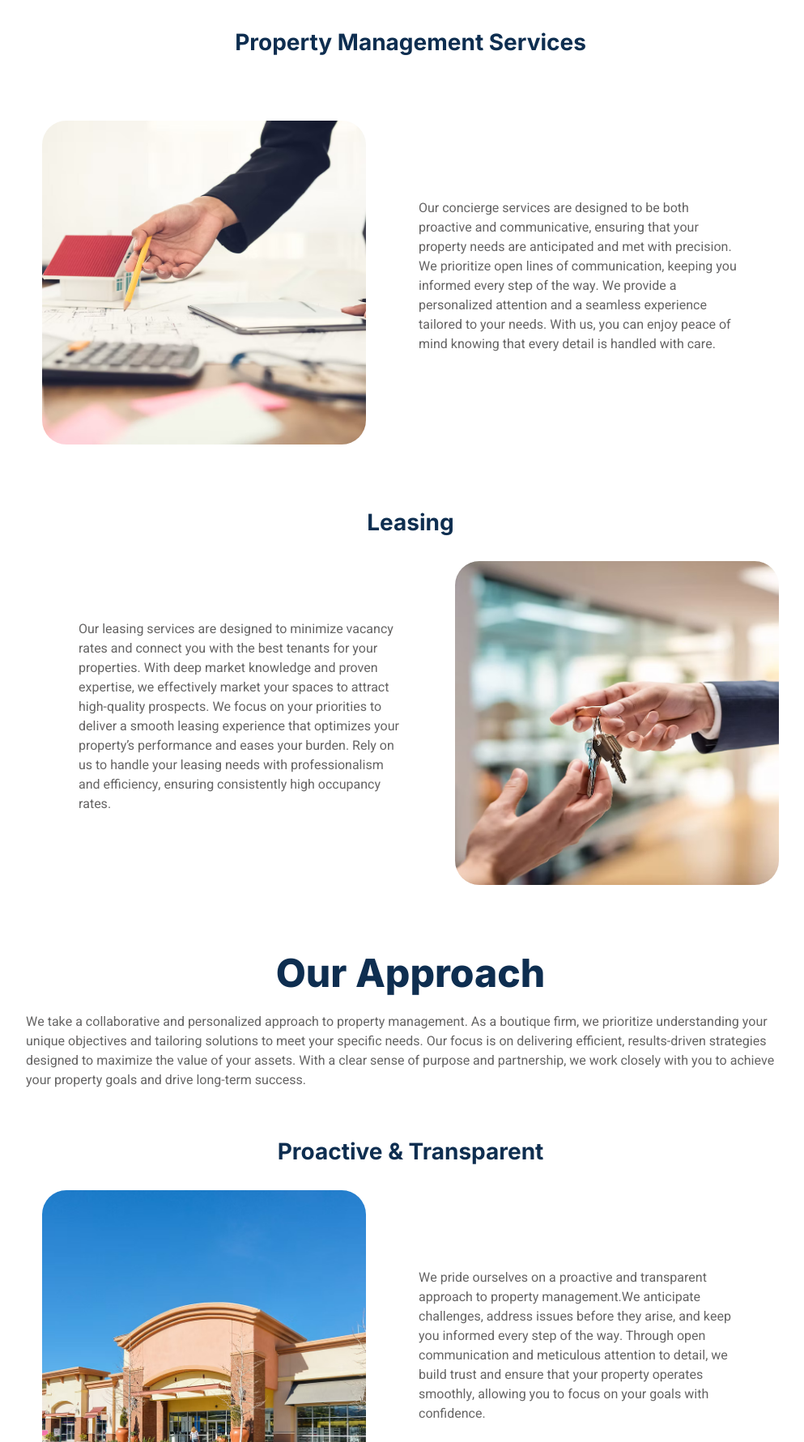
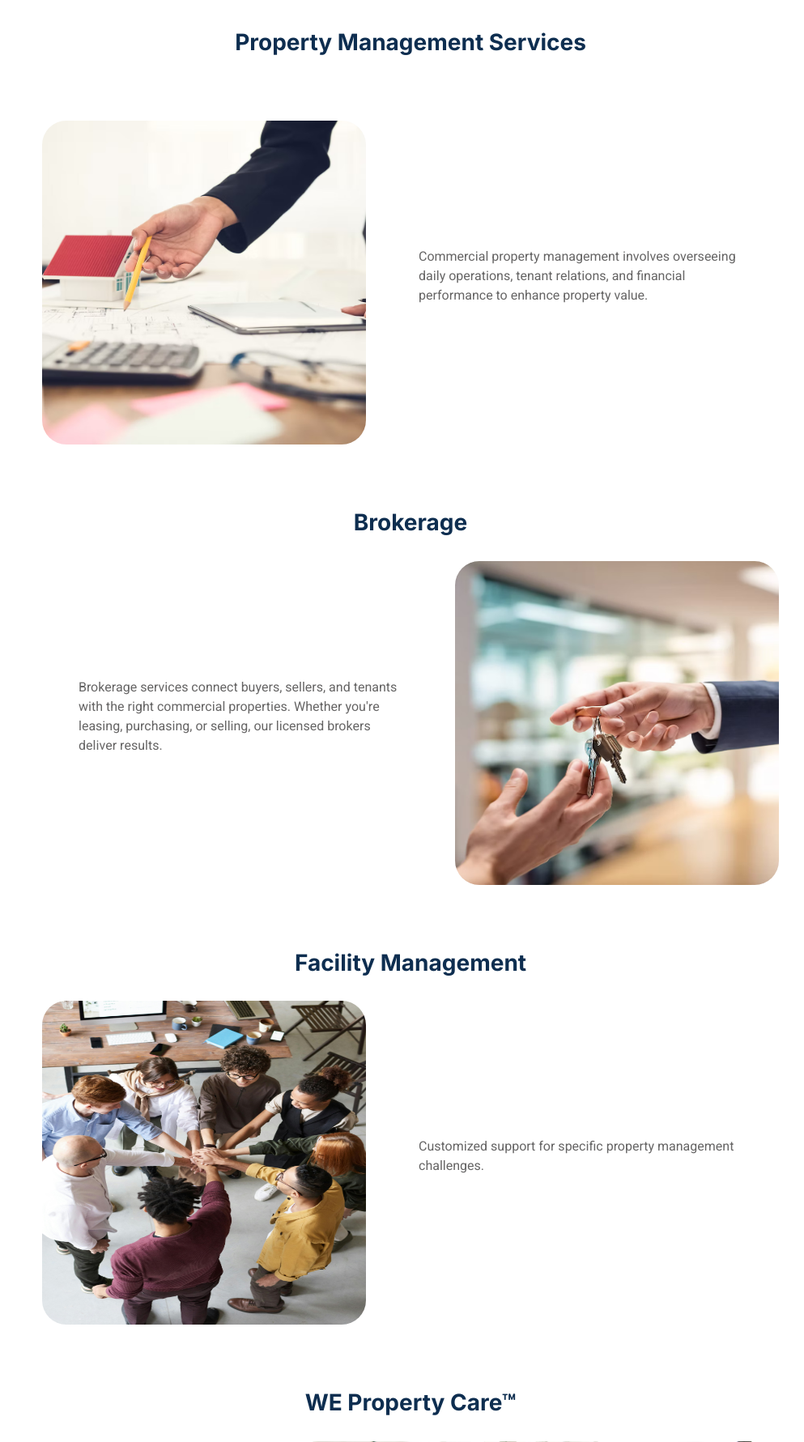
Before and after one commit to MthoNtanzi/we_management, a PHP site: page /services.html in a window 1280 px wide. Shown: the part 742-2523 px from the top of the page at 81% size, without its empty margins (133-1126 px from the left). Run offline with PHP 8.4, Linux system fonts and the light colour scheme; some libraries are stand-ins or nearby versions.

Commit message:
Fix the individual pages under services and also make services links

```diff
--- a/about.html
+++ b/about.html
@@ -70,7 +70,7 @@
                                 <li><a class="dropdown-item" href="property-management.html">Property Management</a>
                                 </li>
                                 <li><a class="dropdown-item" href="brokerage.html">Brokerage</a></li>
-                                <li><a class="dropdown-item" href="consultations.html">Consultations</a></li>
+                                <li><a class="dropdown-item" href="facility-management.html">Facility Management</a></li>
                                 <li><a class="dropdown-item" href="we-property-care.html">WE Property Care™</a>
                                 </li>
                             </ul>
--- a/blog-post.html
+++ b/blog-post.html
@@ -74,7 +74,7 @@
                             <ul class="dropdown-menu" aria-labelledby="servicesDropdown">
                                 <li><a class="dropdown-item" href="property-management.html">Property Management</a></li>
                                 <li><a class="dropdown-item" href="brokerage.html">Brokerage</a></li>
-                                <li><a class="dropdown-item" href="consultations.html">Consultations</a></li>
+                                <li><a class="dropdown-item" href="facility-management.html">Facility Management</a></li>
                                 <li><a class="dropdown-item" href="we-property-care.html">WE Property Care™</a>
                                 </li>
                             </ul>
--- a/blog.html
+++ b/blog.html
@@ -71,7 +71,7 @@
                             <ul class="dropdown-menu" aria-labelledby="servicesDropdown">
                                 <li><a class="dropdown-item" href="property-management.html">Property Management</a></li>
                                 <li><a class="dropdown-item" href="brokerage.html">Brokerage</a></li>
-                                <li><a class="dropdown-item" href="consultations.html">Consultations</a></li>
+                                <li><a class="dropdown-item" href="facility-management.html">Facility Management</a></li>
                                 <li><a class="dropdown-item" href="we-property-care.html">WE Property Care™</a></li>
                             </ul>
                         </div>
--- a/brokerage.html
+++ b/brokerage.html
@@ -72,7 +72,7 @@
                                 <li><a class="dropdown-item" href="property-management.html">Property Management</a>
                                 </li>
                                 <li><a class="dropdown-item" href="brokerage.html">Brokerage</a></li>
-                                <li><a class="dropdown-item" href="consultations.html">Consultations</a></li>
+                                <li><a class="dropdown-item" href="facility-management.html">Facility Management</a></li>
                                 <li><a class="dropdown-item" href="we-property-care.html">WE Property Care™</a>
                                 </li>
                             </ul>
@@ -106,10 +106,6 @@
                 financial performance to enhance property value. At WE Management Group, we handle every
                 detail so you can focus on your business</p>
         </div>
-
-
-
-        <h1>Brokerage Page</h1>
 
 
         <!-- Footer Start -->
--- a/contact.html
+++ b/contact.html
@@ -70,7 +70,7 @@
                             <ul class="dropdown-menu" aria-labelledby="servicesDropdown">
                                 <li><a class="dropdown-item" href="property-management.html">Property Management</a></li>
                                 <li><a class="dropdown-item" href="brokerage.html">Brokerage</a></li>
-                                <li><a class="dropdown-item" href="consultations.html">Consultations</a></li>
+                                <li><a class="dropdown-item" href="facility-management.html">Facility Management</a></li>
                                 <li><a class="dropdown-item" href="we-property-care.html">WE Property Care™</a>
                                 </li>
                             </ul>
--- a/index.html
+++ b/index.html
@@ -72,7 +72,7 @@
                                 <li><a class="dropdown-item" href="property-management.html">Property Management</a>
                                 </li>
                                 <li><a class="dropdown-item" href="brokerage.html">Brokerage</a></li>
-                                <li><a class="dropdown-item" href="consultations.html">Consultations</a></li>
+                                <li><a class="dropdown-item" href="facility-management.html">Facility Management</a></li>
                                 <li><a class="dropdown-item" href="we-property-care.html">WE Property Care™</a>
                                 </li>
                             </ul>
--- a/property-management.html
+++ b/property-management.html
@@ -72,7 +72,7 @@
                                 <li><a class="dropdown-item" href="property-management.html">Property Management</a>
                                 </li>
                                 <li><a class="dropdown-item" href="brokerage.html">Brokerage</a></li>
-                                <li><a class="dropdown-item" href="consultations.html">Consultations</a></li>
+                                <li><a class="dropdown-item" href="facility-management.html">Facility Management</a></li>
                                 <li><a class="dropdown-item" href="we-property-care.html">WE Property Care™</a>
                                 </li>
                             </ul>
--- a/services.html
+++ b/services.html
@@ -68,9 +68,11 @@
                                 Services
                             </a>
                             <ul class="dropdown-menu" aria-labelledby="servicesDropdown">
-                                <li><a class="dropdown-item" href="property-management.html">Property Management</a></li>
+                                <li><a class="dropdown-item" href="property-management.html">Property Management</a>
+                                </li>
                                 <li><a class="dropdown-item" href="brokerage.html">Brokerage</a></li>
-                                <li><a class="dropdown-item" href="consultations.html">Consultations</a></li>
+                                <li><a class="dropdown-item" href="facility-management.html">Facility Management</a>
+                                </li>
                                 <li><a class="dropdown-item" href="we-property-care.html">WE Property Care™</a>
                                 </li>
                             </ul>
@@ -127,33 +129,53 @@
                 </video>
             </div>
 
-            <div class="mb-4">
+            <!-- Property Management Services -->
+            <div class="mb-4" onclick="window.location.href='property-management.html'">
                 <h3 class="text-center" style="margin: 20px auto 60px auto;">Property Management Services</h3>
                 <div class="image_and_service_desc">
                     <img src="img/service_property_management.jpg" alt="service property management image" />
-                    <p>Our concierge services are designed to be both proactive and communicative, ensuring that your
-                        property needs are anticipated and met with precision. We prioritize open lines of
-                        communication,
-                        keeping you informed every step of the way. We provide a personalized attention and a seamless
-                        experience tailored to your needs. With us, you can enjoy peace of mind knowing that every
-                        detail is
-                        handled with care.</p>
+                    <p>Commercial property management
+                        involves overseeing daily operations,
+                        tenant relations, and financial
+                        performance to enhance property value.</p>
                 </div>
             </div>
 
-            <div class="mb-4">
-                <h3 class="text-center">Leasing</h3>
+            <!-- Brokerage Services -->
+            <div class="mb-4" onclick="window.location.href='brokerage.html'">
+                <h3 class="text-center">Brokerage</h3>
                 <div class="image_and_service_desc">
-                    <p>Our leasing services are designed to minimize vacancy rates and connect you with the best tenants
-                        for your properties. With deep market knowledge and proven expertise, we effectively market your
-                        spaces to attract high-quality prospects. We focus on your priorities to deliver a smooth
-                        leasing
-                        experience that optimizes your property’s performance and eases your burden. Rely on us to
-                        handle
-                        your leasing needs with professionalism and efficiency, ensuring consistently high occupancy
-                        rates.
+                    <p>Brokerage services connect buyers,
+                        sellers, and tenants with the right
+                        commercial properties. Whether you're
+                        leasing, purchasing, or selling, our
+                        licensed brokers deliver results.
                     </p>
-                    <img src="img/service_leasing.jpg" alt="Leasing Image">
+                    <img src="img/service_leasing.jpg" alt="Brokerage Image">
+                </div>
+            </div>
+
+            <!-- Facility Management Services -->
+            <div class="mb-4" onclick="window.location.href='facility-management.html'">
+                <h3 class="text-center">Facility Management</h3>
+                <div class="image_and_service_desc">
+                    <img src="img/teamwork.jpg" alt="Facility Management Image">
+                    <p>Customized support for specific
+                        property management challenges.
+                    </p>
+                </div>
+            </div>
+
+            <!-- We Property Care Services -->
+            <div class="mb-4" onclick="window.location.href='we-property-care.html'">
+                <h3 class="text-center">WE Property Care™</h3>
+                <div class="image_and_service_desc">
+                    <p>Empowering businesses to protect their
+                        properties through education, preventive
+                        maintenance programs, and ongoing
+                        expert support.
+                    </p>
+                    <img src="img/we-care.jpg" alt="WE Property Care Image">
                 </div>
             </div>
 
@@ -236,13 +258,13 @@
                         <a class="btn btn-link text-white-50" href="./about.html">About Us</a>
                         <a class="btn btn-link text-white-50" href="./contact.html">Contact Us</a>
                         <a class="btn btn-link text-white-50" href="./services.html">Our Services</a>
-                        <a class = "btn btn-link text-white-50" href="blog.html">Our Blog</a>
+                        <a class="btn btn-link text-white-50" href="blog.html">Our Blog</a>
                     </div>
                     <div class="col-lg-4 row-md">
                         <h5 class="text-white mb-4">Business Hours</h5>
                         <p>
                             <i class="fa fa-clock me-3"></i>Monday - Friday: 9:00 AM - 6:00 PM <br>
-                            <i class ="fa fa-clock me-3"></i>Saturday: 09:00 AM - 12:00 PM <br>
+                            <i class="fa fa-clock me-3"></i>Saturday: 09:00 AM - 12:00 PM <br>
                         </p>
 
                     </div>
```
Also changed, not shown: css/style.css (+106 -8 lines), facility-management.html (renamed from consultations.html, +30 -9 lines), we-property-care.html (+34 -10 lines), img/teamwork.jpg (added), img/we-care.jpg (added).
